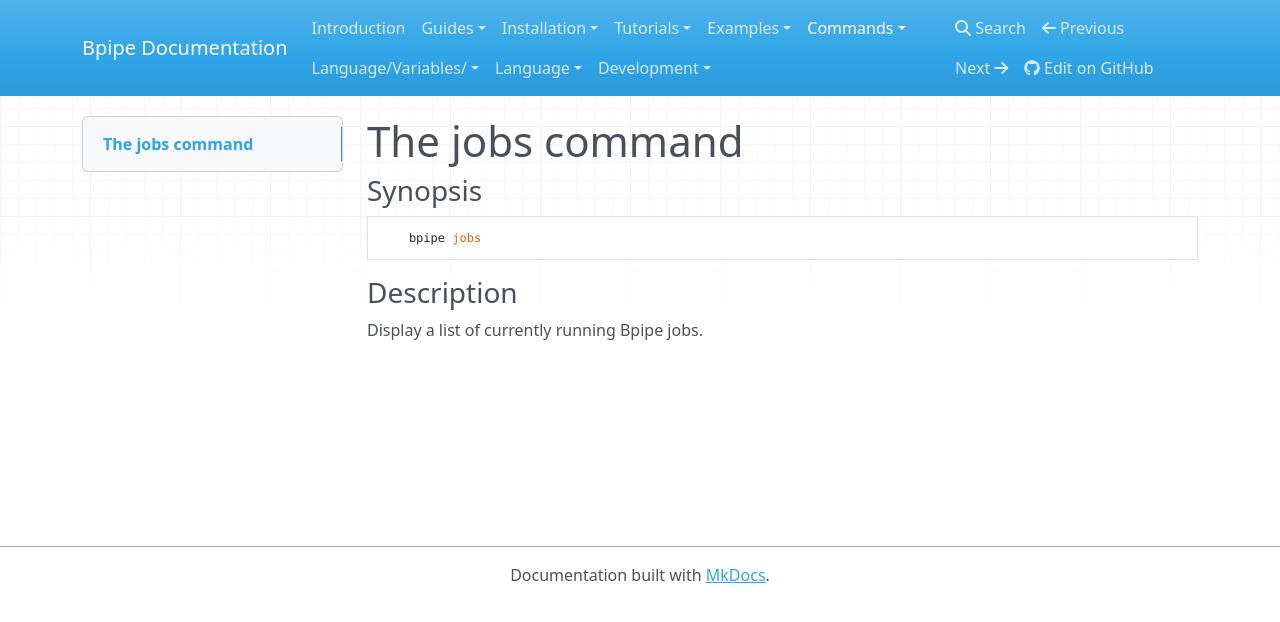
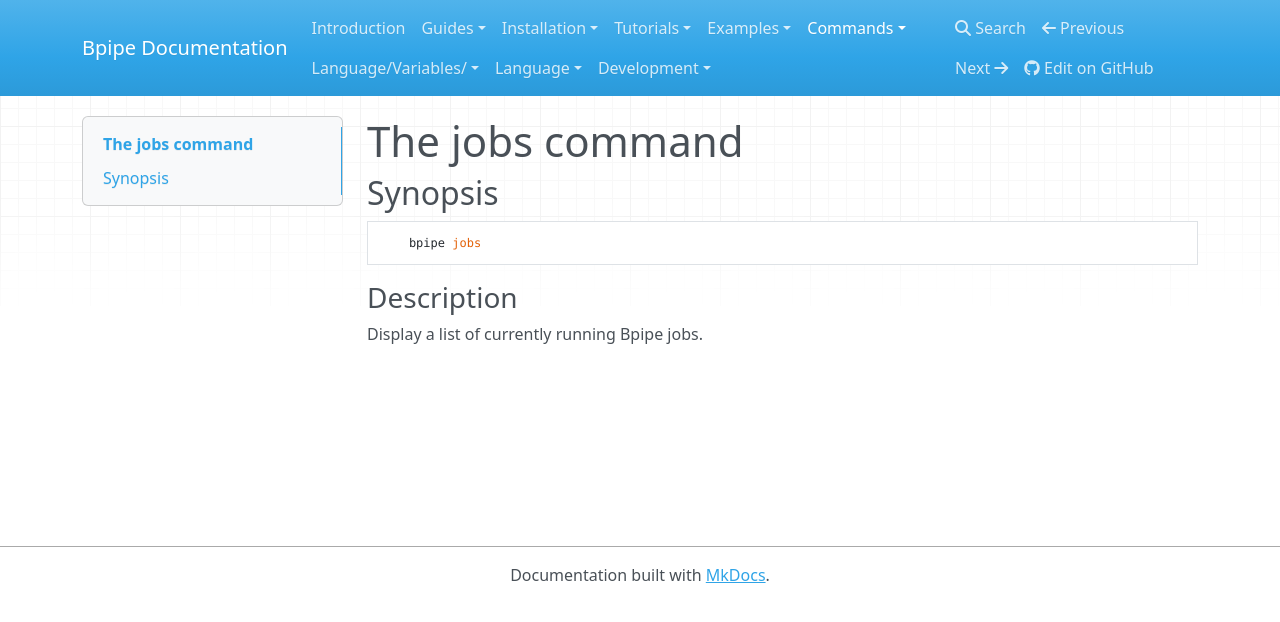
Before and after one commit to lonsbio/bpipe-docs-test, an MkDocs documentation site: the page built from docs/Commands/jobs.md, in a window 1280 px wide. Shown: the top 622 px of the page. Built offline with MkDocs 1.6.1, drawn with Linux system fonts in a browser that asks for light colours; nearby versions of some CDN libraries; old or Windows-style settings are respelled for this version of MkDocs.

Commit message:
Rearrange

```diff
--- a/docs/Commands/jobs.md
+++ b/docs/Commands/jobs.md
@@ -1,6 +1,7 @@
 # The jobs command
 
-### Synopsis
+
+## Synopsis
 
 
 
--- a/mkdocs.yml
+++ b/mkdocs.yml
@@ -2,11 +2,11 @@ site_name: Bpipe Documentation
 repo_url: https://github.com/ssadedin/bpipe
 pages:
 - ['index.md', 'Introduction']
+- ['Guides/Overview.md','Guides','Overview']
 - ['Guides/ComparisonToWorkflowTools.md','Guides','Comparison To Workflow Tools']
 - ['Guides/Logging.md','Guides','Logging']
 - ['Guides/Modules.md','Guides','Modules']
 - ['Guides/Notifications.md','Guides','Notifications']
-- ['Guides/Overview.md','Guides','Overview']
 - ['Guides/ParallelTasks.md','Guides','Parallel Tasks']
 - ['Guides/Regions.md','Guides','Regions']
 - ['Guides/Reports.md','Guides','Reports']
```
